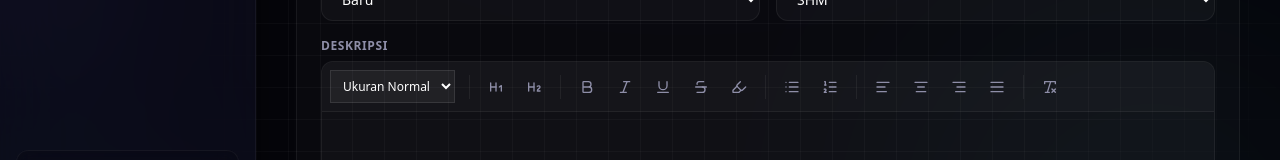
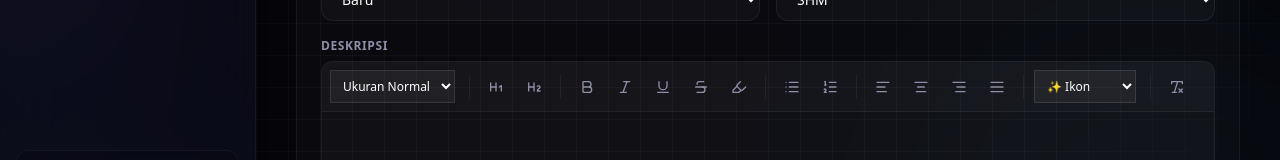
Before and after one commit to michel-angelo/rumahandalan, a Next.js app: page /admin/properties/new in a window 1280 px wide. Shown: the part 489-649 px from the top of the page. Built offline with nearby package versions, Linux system fonts and the light colour scheme; no server answers; the database is empty.

Commit message:
feat(admin): implement lucide inline icons in tiptap editor

```diff
--- a/package.json
+++ b/package.json
@@ -12,6 +12,7 @@
     "@next/third-parties": "^16.2.2",
     "@supabase/ssr": "^0.9.0",
     "@supabase/supabase-js": "^2.100.1",
+    "@tiptap/core": "^3.22.3",
     "@tiptap/extension-highlight": "^3.22.3",
     "@tiptap/extension-text-align": "^3.22.3",
     "@tiptap/extension-text-style": "^3.22.3",
--- a/src/components/admin/RichTextEditor.tsx
+++ b/src/components/admin/RichTextEditor.tsx
@@ -23,6 +23,8 @@ import {
   RemoveFormatting,
   Highlighter,
 } from "lucide-react";
+
+import { Node, mergeAttributes } from "@tiptap/core";
 
 // --- CUSTOM EXTENSION UNTUK FONT SIZE ---
 const FontSize = Extension.create({
@@ -110,6 +112,119 @@ const SmartListUX = Extension.create({
         }
         return false;
       },
+    };
+  },
+});
+
+// --- CUSTOM EXTENSION UNTUK ICON LUCIDE INLINE ---
+const iconPaths: Record<string, any[]> = {
+  check: [["path", { d: "M20 6 9 17l-5-5" }]],
+  star: [
+    [
+      "polygon",
+      {
+        points:
+          "12 2 15.09 8.26 22 9.27 17 14.14 18.18 21.02 12 17.77 5.82 21.02 7 14.14 2 9.27 8.91 8.26 12 2",
+      },
+    ],
+  ],
+  sparkles: [
+    [
+      "path",
+      {
+        d: "m12 3-1.912 5.813a2 2 0 0 1-1.275 1.275L3 12l5.813 1.912a2 2 0 0 1 1.275 1.275L12 21l1.912-5.813a2 2 0 0 1 1.275-1.275L21 12l-5.813-1.912a2 2 0 0 1-1.275-1.275L12 3Z",
+      },
+    ],
+    ["path", { d: "M5 3v4" }],
+    ["path", { d: "M19 17v4" }],
+    ["path", { d: "M3 5h4" }],
+    ["path", { d: "M17 19h4" }],
+  ],
+  mapPin: [
+    ["path", { d: "M20 10c0 6-8 12-8 12s-8-6-8-12a8 8 0 0 1 16 0Z" }],
+    ["circle", { cx: "12", cy: "10", r: "3" }],
+  ],
+  home: [
+    ["path", { d: "m3 9 9-7 9 7v11a2 2 0 0 1-2 2H5a2 2 0 0 1-2-2z" }],
+    ["polyline", { points: "9 22 9 12 15 12 15 22" }],
+  ],
+  phone: [
+    [
+      "path",
+      {
+        d: "M22 16.92v3a2 2 0 0 1-2.18 2 19.79 19.79 0 0 1-8.63-3.07 19.5 19.5 0 0 1-6-6 19.79 19.79 0 0 1-3.07-8.67A2 2 0 0 1 4.11 2h3a2 2 0 0 1 2 1.72 12.84 12.84 0 0 0 .7 2.81 2 2 0 0 1-.45 2.11L8.09 9.91a16 16 0 0 0 6 6l1.27-1.27a2 2 0 0 1 2.11-.45 12.84 12.84 0 0 0 2.81.7A2 2 0 0 1 22 16.92z",
+      },
+    ],
+  ],
+};
+
+const LucideInlineIcon = Node.create({
+  name: "lucideIcon",
+  group: "inline",
+  inline: true,
+  atom: true, // Biar Tiptap menganggap ini 1 karakter utuh, nggak bisa diketik di tengahnya
+
+  addAttributes() {
+    return {
+      icon: { default: "check" },
+    };
+  },
+
+  parseHTML() {
+    return [
+      {
+        tag: "span[data-lucide]",
+        getAttrs: (el) => {
+          if (typeof el === "string") return {};
+          return { icon: el.getAttribute("data-lucide") };
+        },
+      },
+    ];
+  },
+
+  // Ini yang akan mengubah data kita jadi tag <svg> beneran saat disimpan ke database
+  renderHTML({ HTMLAttributes }) {
+    const iconName = HTMLAttributes.icon;
+    const paths = iconPaths[iconName as string] || iconPaths["check"];
+
+    return [
+      "span",
+      mergeAttributes(
+        {
+          "data-lucide": iconName as string,
+          class:
+            "inline-flex items-center justify-center align-middle mx-1 text-[#2E9AB8]",
+        },
+        HTMLAttributes,
+      ),
+      [
+        "svg",
+        {
+          xmlns: "http://www.w3.org/2000/svg",
+          width: "1.2em", // Ukuran relatif mengikuti font size
+          height: "1.2em",
+          viewBox: "0 0 24 24",
+          fill: "none",
+          stroke: "currentColor",
+          "stroke-width": "2.5",
+          "stroke-linecap": "round",
+          "stroke-linejoin": "round",
+        },
+        ...paths,
+      ],
+    ];
+  },
+
+  addCommands() {
+    return {
+      insertLucideIcon:
+        (icon: string) =>
+        ({ commands }: any) => {
+          return commands.insertContent({
+            type: this.name,
+            attrs: { icon },
+          });
+        },
     };
   },
 });
@@ -277,6 +392,43 @@ const MenuBar = ({ editor }: { editor: any }) => {
 
       <div className="w-[1px] h-6 bg-white/[0.06] mx-1" />
 
+      <select
+        onChange={(e) => {
+          const icon = e.target.value;
+          if (icon) {
+            // @ts-ignore - Supaya TypeScript nggak bawel dengan custom command
+            editor.chain().focus().insertLucideIcon(icon).run();
+            e.target.value = ""; // Reset dropdown ke default
+          }
+        }}
+        className="bg-white/[0.05] border border-white/[0.1] text-white text-[12px] rounded-lg px-2 py-1.5 focus:outline-none focus:border-[#2E9AB8] mr-1 cursor-pointer"
+        defaultValue=""
+      >
+        <option value="" disabled className="bg-[#12121C]">
+          ✨ Ikon
+        </option>
+        <option value="check" className="bg-[#12121C]">
+          Checkmark
+        </option>
+        <option value="star" className="bg-[#12121C]">
+          Bintang
+        </option>
+        <option value="sparkles" className="bg-[#12121C]">
+          Promo
+        </option>
+        <option value="mapPin" className="bg-[#12121C]">
+          Lokasi
+        </option>
+        <option value="home" className="bg-[#12121C]">
+          Rumah
+        </option>
+        <option value="phone" className="bg-[#12121C]">
+          Telepon
+        </option>
+      </select>
+
+      <div className="w-[1px] h-6 bg-white/[0.06] mx-1" />
+
       <button
         type="button"
         onClick={() =>
@@ -301,6 +453,7 @@ export default function RichTextEditor({ value, onChange, placeholder }: any) {
       FontSize,
       Highlight.configure({ multicolor: false }),
       SmartListUX,
+      LucideInlineIcon,
     ],
     content: value,
     immediatelyRender: false,
```
Also changed, not shown: 1 other file (tests, documents, lock files or other folders).
